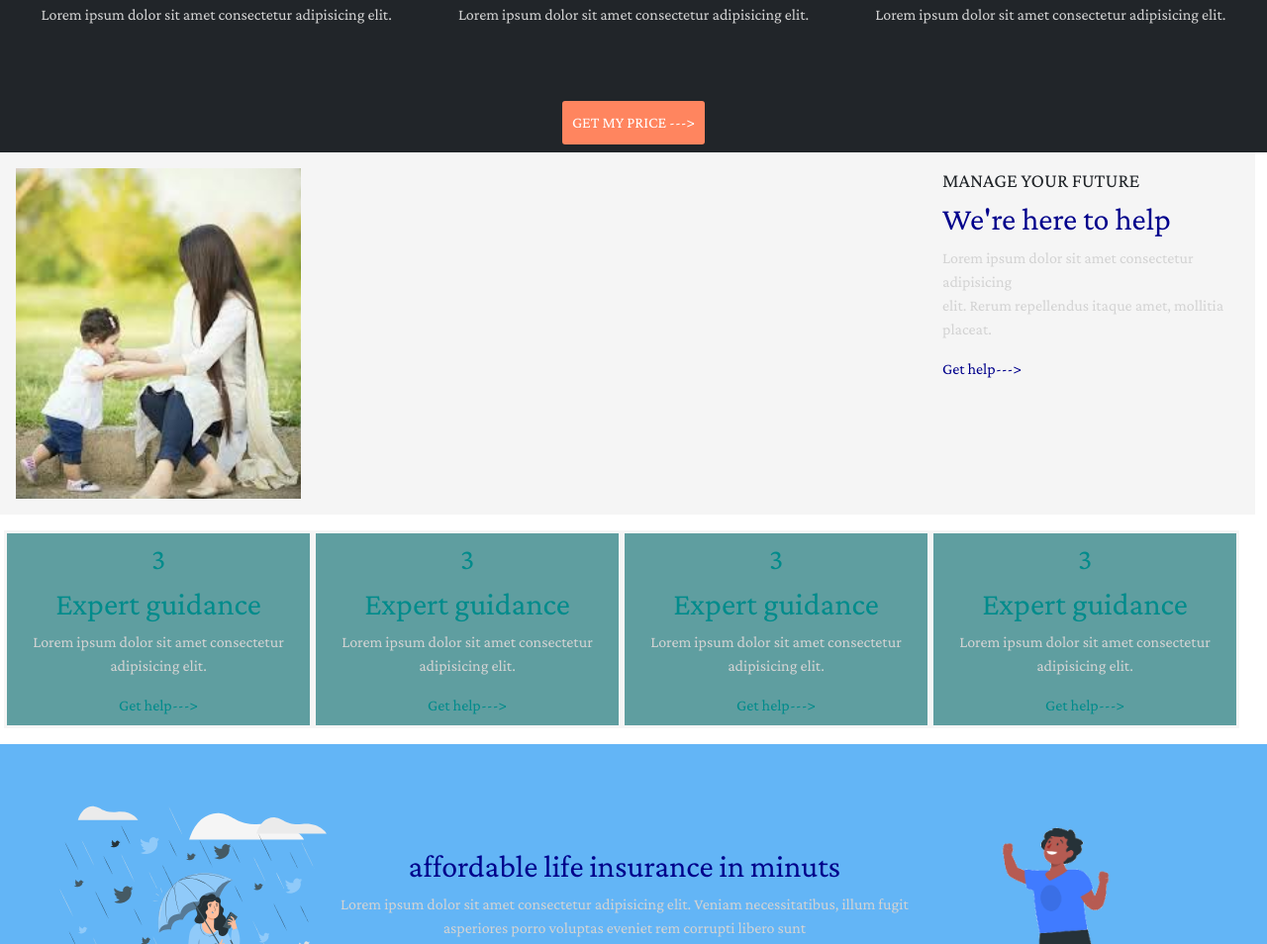
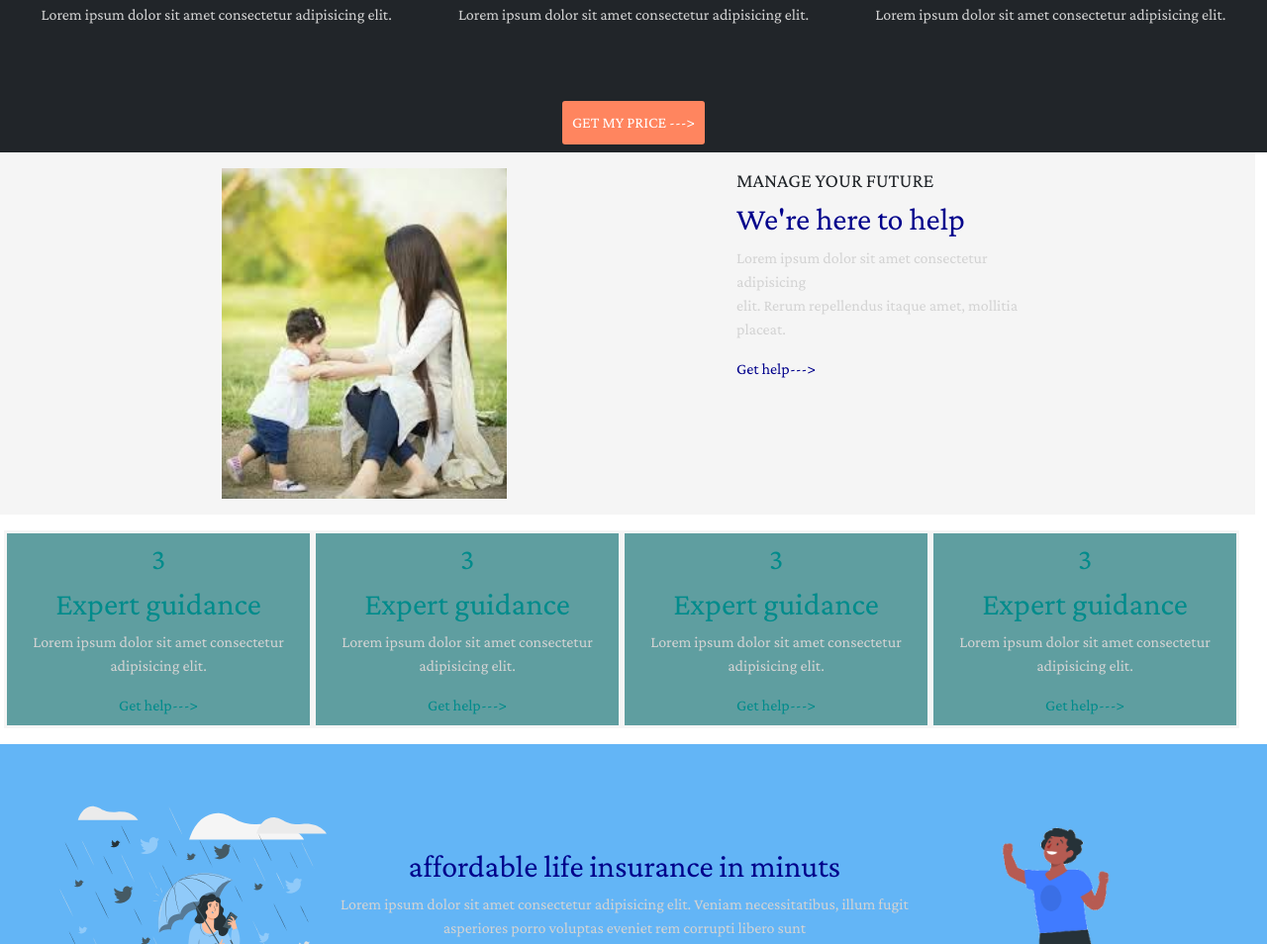
Before and after one commit to badie21/bootstrap, a website: page index.html in a window 1280 px wide. Shown: the part 2205-3159 px from the top of the page at 99% size. Drawn offline with nearby package versions, Linux system fonts and the light colour scheme.

Commit message:
new change

```diff
--- a/index.html
+++ b/index.html
@@ -103,7 +103,7 @@
     </div>
     <button class="btn orange">GET MY PRICE ---></button>
 </div>
-<div id="momyboard2" class="flex flex-row row justify-content-between bg-gray p-3 w-100">
+<div id="momyboard2" class="flex flex-row row justify-content-evenly bg-gray p-3 w-100">
     <img src="./images/mom&girl.jpg" class="col-3" alt="momy">
     <div class="col-3">
         <h5 class="boardhead">MANAGE YOUR FUTURE</h5>
```
